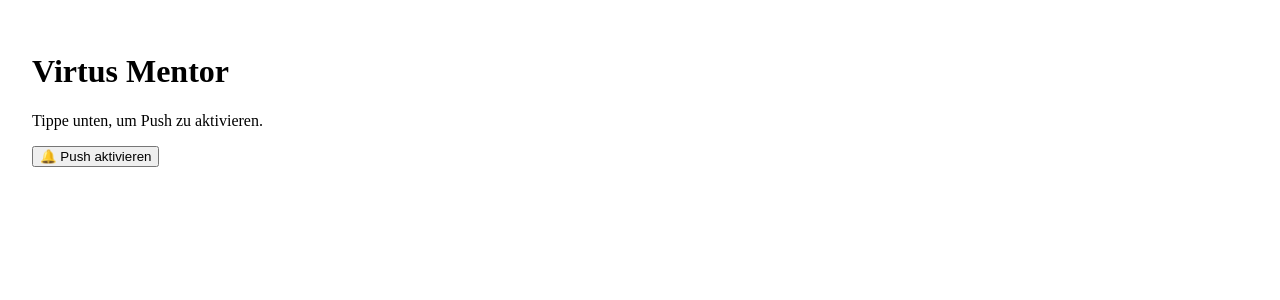
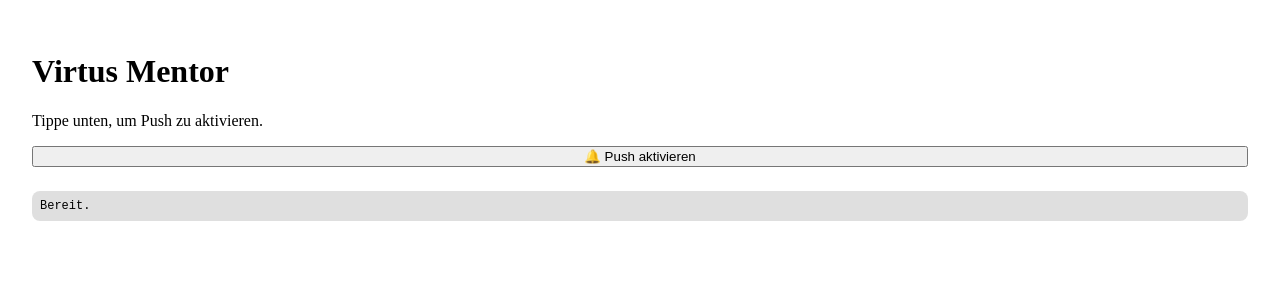
Before and after one commit to navid-forouzeh/Virtus-mentor, a Next.js app: page / in a window 1280 px wide. Shown: the top 300 px of the page. Built offline with nearby package versions, Linux system fonts and the light colour scheme.

Commit message:
EnablePushButton.tsx aktualisieren

```diff
--- a/app/components/EnablePushButton.tsx
+++ b/app/components/EnablePushButton.tsx
@@ -1,40 +1,82 @@
 "use client";
-import { useEffect } from "react";
+import { useEffect, useState } from "react";
 
 export default function EnablePushButton() {
+  const [log, setLog] = useState<string>("Bereit.");
+  const add = (m: string) => setLog((x) => x + "\n" + m);
+
   useEffect(() => {
     if ("serviceWorker" in navigator) {
-      navigator.serviceWorker.register("/sw.js");
+      navigator.serviceWorker.register("/sw.js")
+        .then(() => add("SW: registriert"))
+        .catch((e)=> add("SW-Fehler: " + (e?.message || e)));
+    } else {
+      add("Kein ServiceWorker Support.");
     }
   }, []);
 
   async function enablePush() {
-    if (!("Notification" in window)) return alert("Dein Browser unterstützt keine Notifications");
+    try {
+      add("Starte Diagnose …");
+
+      // 1) Server/ENV check
+      const dbg = await fetch("/api/push/debug", { cache: "no-store" });
+      const dbgJson = await dbg.json();
+      if (!dbgJson.env?.pub || !dbgJson.env?.priv) {
+        alert("❗️VAPID Keys fehlen auf dem Server. Bitte in Vercel setzen.");
+        add("ENV fehlt auf Server.");
+        return;
+      }
+      add("Server/ENV: OK");
+
+      // 2) Permission
+      if (!("Notification" in window)) { alert("Dieser Modus unterstützt keine Notifications."); return; }
       const perm = await Notification.requestPermission();
-    if (perm !== "granted") return alert("Benachrichtigungen blockiert");
+      add("Permission: " + perm);
+      if (perm !== "granted") { alert("Benachrichtigungen blockiert."); return; }
 
+      // 3) Subscribe
       const reg = await navigator.serviceWorker.ready;
+      const pub = process.env.NEXT_PUBLIC_VAPID_PUBLIC_KEY;
+      if (!pub) { alert("❗️NEXT_PUBLIC_VAPID_PUBLIC_KEY fehlt (Client)."); return; }
       const sub = await reg.pushManager.subscribe({
         userVisibleOnly: true,
-      applicationServerKey: toKey(process.env.NEXT_PUBLIC_VAPID_PUBLIC_KEY!)
+        applicationServerKey: toKey(pub)
       });
+      add("Subscribed: OK");
 
-await fetch("/api/push/send", {
+      const subJson = JSON.stringify(sub);
+      add("Subscription:\n" + subJson);
+
+      // 4) Sofort-Push-Test
+      const res = await fetch("/api/push/send", {
         method: "POST",
         headers: { "Content-Type": "application/json" },
         body: JSON.stringify({
           subscription: sub,
-    title: "Willkommen, Navid 👋",
-    body: "Dein Mentor-Push ist bereit. Test folgt in Kürze."
+          title: "Guten Morgen, Navid 🌅",
+          body: "Mentor-Push aktiv. Kleine Schritte – großer Effekt.",
+          url: "/"
         })
       });
-
-// iOS Fix – zeigt Erfolgsmeldung an
-console.log("Subscription:", JSON.stringify(sub));
-alert("✅ Push aktiviert! Deine Subscription wurde gespeichert (Konsole zeigt Details).");
+      if (!res.ok) {
+        const t = await res.text();
+        throw new Error("Serverantwort: " + t);
+      }
+      add("Server: Push gesendet ✅");
+      alert("✅ Push gesendet! Schau auf deinen Bildschirm.");
+    } catch (e: any) {
+      alert("❗️Fehler: " + (e?.message || e));
+      add("Fehler: " + (e?.message || String(e)));
+    }
   }
 
-  return <button onClick={enablePush}>🔔 Push aktivieren</button>;
+  return (
+    <div style={{display:"grid", gap:12}}>
+      <button onClick={enablePush}>🔔 Push aktivieren</button>
+      <pre style={{whiteSpace:"pre-wrap", fontSize:12, background:"#1112", padding:8, borderRadius:8}}>{log}</pre>
+    </div>
+  );
 }
 
 function toKey(v: string) {
```
Lines whose indentation alone changed are shown as unchanged.
